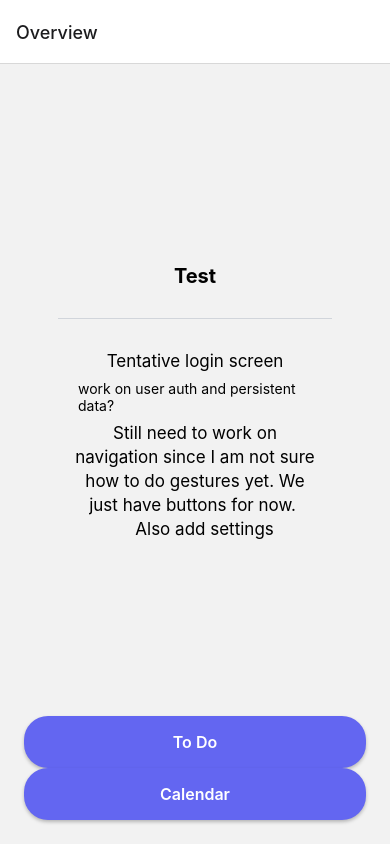
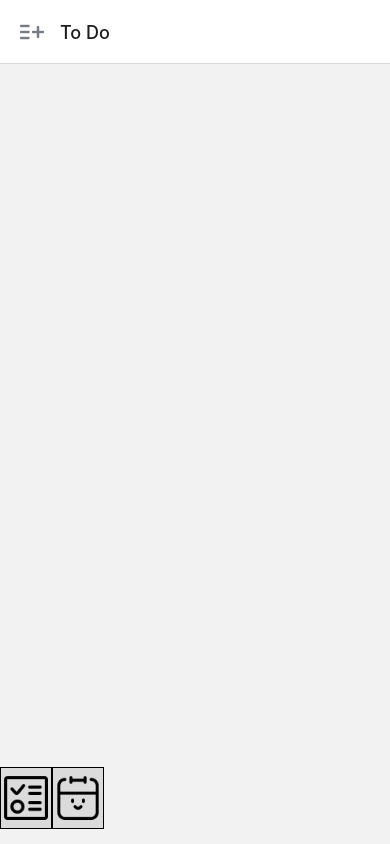
Before and after one commit to triieu/Donezo, a React Native app in the folder Donezo/: screen / in a window 390 px wide. Built offline with nearby package versions, Linux system fonts and the light colour scheme.

Commit message:
implemented navigation bar and working add task modal on to-do view

```diff
--- a/Donezo/navigation/index.js
+++ b/Donezo/navigation/index.js
@@ -1,30 +1,30 @@
 import { NavigationContainer } from '@react-navigation/native';
 import { createStackNavigator } from '@react-navigation/stack';
 
-import { BackButton } from '../src/components/BackButton';
 import Overview from '../src/screens/overview';
 import CalendarScreen from '../src/screens/CalendarScreen';
 import ToDoScreen from '../src/screens/ToDoScreen';
+import AddButton from '~/components/AddButton';
 
 const Stack = createStackNavigator();
 
 export default function RootStack() {
   return (
     <NavigationContainer>
-      <Stack.Navigator initialRouteName="Overview">
+      <Stack.Navigator initialRouteName="To Do">
         <Stack.Screen name="Overview" component={Overview} />
         <Stack.Screen
           name="To Do"
           component={ToDoScreen}
           options={({ navigation }) => ({
-            headerLeft: () => <BackButton onPress={navigation.goBack} />,
+            headerLeft: () => <AddButton onPress={() => navigation.navigate('To Do', { modalVisibility: true })} />,
           })}
         />
         <Stack.Screen
           name="Calendar"
           component={CalendarScreen}
           options={({ navigation }) => ({
-            headerLeft: () => <BackButton onPress={navigation.goBack} />,
+            headerLeft: () => <AddButton onPress={() => navigation.navigate('Calendar', { modalVisibility: true })} />,
           })}
         />
       </Stack.Navigator>
--- /dev/null
+++ b/Donezo/src/components/NavBar.js
@@ -0,0 +1,50 @@
+import React from 'react';
+import { Text, TouchableOpacity, View, StyleSheet, SafeAreaView, Image } from 'react-native';
+
+const NavBar = ( { navigation } ) => {
+    return (
+        <SafeAreaView style={styles.safeArea}>
+            <View style={styles.container}>
+                <TouchableOpacity
+                    style={styles.button}
+                    onPress={() => {navigation.navigate("To Do")}}
+                >
+                    <Image style={styles.icons} source={require('assets/to-do-list-8-512.png')}/>
+                </TouchableOpacity>
+                <TouchableOpacity
+                    style={styles.button}
+                    onPress={() => {navigation.navigate("Calendar")}}
+                >
+                    <Image style={styles.icons} source={require('assets/calendar-188-512.png')}/>
+                </TouchableOpacity>
+            </View>
+        </SafeAreaView>
+    );
+}
+
+const styles = StyleSheet.create({
+    safeArea: {
+        backgroundColor: 'black',
+    },
+    container: {
+        flexDirection: 'row',
+        justifyContent: 'space-evenly',
+        paddingVertical: 15,
+        position: 'absolute',
+        bottom: 0,
+    },
+    button: {
+        backgroundColor: '#dbdbdb',
+        flex:1,
+        borderColor: 'black',
+        borderWidth: 1,
+        paddingVertical: 5
+    },
+    icons: {
+        width: 50,
+        height: 50,
+        alignSelf: 'center'
+    }
+});
+
+export default NavBar;
--- a/Donezo/src/context/TaskContext.js
+++ b/Donezo/src/context/TaskContext.js
@@ -1,21 +1,21 @@
 import createDataContext from "./createDataContext";
 
-const initialState = [
-    {
+const initialState = {
     tasks: []
-    }
-];
+};
 
 const taskReducer = (state, action) => {
     switch(action.type) {
         case 'ADD_TASK':
-            return [...state,
+            return {...state,
+                tasks: [ ...state.tasks,
                     {
                         id: Math.floor(Math.random() * 9999),
                         title: action.payload,
                         completed: false
                     }
-            ];
+                ]
+            };
         case 'DELETE_TASK':
             return { ...state, tasks: state.tasks.filter(task => task.id !== action.payload) };
         case 'UPDATE_TASK':
--- a/Donezo/src/screens/CalendarScreen.js
+++ b/Donezo/src/screens/CalendarScreen.js
@@ -1,7 +1,8 @@
 import React, { useState } from 'react';
 import { View, Text, StyleSheet, FlatList, Dimensions } from 'react-native';
+import NavBar from '~/components/NavBar';
 
-const CalendarScreen = () => {
+const CalendarScreen = (props) => {
   const today = new Date();
   const [selectedMonth, setSelectedMonth] = useState(today);
 
@@ -85,6 +86,7 @@ const CalendarScreen = () => {
   };
 
   return (
+    <View style={styles.container}>
       <FlatList
         data={monthsRange}
         renderItem={renderMonth}
@@ -102,10 +104,15 @@ const CalendarScreen = () => {
           index,
         })}
       />
+      <NavBar navigation={props.navigation}/>
+    </View>
   );
 };
 
 const styles = StyleSheet.create({
+  container: {
+    flex: 1
+  },
   calendarContainer: {
     width: Dimensions.get('window').width,
     paddingTop: 20,
--- a/Donezo/src/screens/ToDoScreen.js
+++ b/Donezo/src/screens/ToDoScreen.js
@@ -1,27 +1,58 @@
-import React, { useContext, useState } from "react";
-import { View, Text, StyleSheet, FlatList, TouchableOpacity } from "react-native";
+import React, { useContext, useEffect, useState } from "react";
+import { View, Text, StyleSheet, FlatList, TouchableOpacity, Button } from "react-native";
 import { Context as TaskContext } from '../context/TaskContext';
 import TaskModal from "~/components/TaskModal";
-import AddButton from "~/components/AddButton";
+import NavBar from "~/components/NavBar";
 
-const ToDoScreen = () => {
-  const { state, deleteTask } = useContext(TaskContext);
-  const [modalVisibility, setmodalVisibility] = useState(false);
+const ToDoScreen = ({ navigation, route }) => {
+  const { addTask } = useContext(TaskContext);
+  const { state } = useContext(TaskContext);
 
-  const renderTask = ({ task }) =>  {
-    console.log(task);
+  const [modalVisibility, setModalVisibility] = useState(false);
+  useEffect(() => {
+    console.log('route.params:', route.params);
+    if (route?.params?.modalVisibility) {
+      setModalVisibility(true);
+    }
+  }, [route])
 
-    return(
-      <View style={styles.task}>
-        <Text>{task.title}</Text>
-        <Button title="Delete" onPress={() => deleteTask(task.id)} />
+  const [detailedTask, setDetailedTask] = useState({      // probably only display title
+    tite: '',
+    note: '',
+    time: '',
+    date: ''
+  });
+
+  const renderTask = ({ item }) =>  {
+    return (
+      <View style={styles.taskContainer}>
+        <TouchableOpacity>
+          <Text style={styles.text}>{item.title}</Text>
+        </TouchableOpacity>
       </View>
     );
   }
 
+  const handleDetailedTask = () => {
+    if (detailedTask.title.trim()) {
+      addTask({detailedTask});
+      setDetailedTask({ title: '', notes: '', time: '', date: '' });  // rest
+      setModalVisibility(false);  // close modal
+    }
+  };
+
+  console.log("Current tasks: ", state.tasks);
+  console.log('Modal Visibility:', modalVisibility);
   return (
     <View style={styles.container}>
-      <AddButton onPress={() => setmodalVisibility(true)}/>
+
+      <TaskModal
+          isVisible={modalVisibility}
+          onClose={() => setModalVisibility(false)}
+          onSubmit={handleDetailedTask}
+          taskData={detailedTask}
+          setTaskData={setDetailedTask}
+      />
 
       <FlatList
         data={state.tasks}
@@ -29,25 +60,28 @@ const ToDoScreen = () => {
         renderItem={renderTask}
       />
 
-      <TaskModal
-          isVisible={modalVisibility}
-          onClose={() => setmodalVisibility(false)}
-      />
+      <NavBar navigation={navigation}/>
     </View>
   );
 }
 
 const styles = StyleSheet.create({
     container: {
-        flex: 1,
-        alignItems: 'center',
-        padding: 20
+        flex: 1
     },
-    task: {
+    taskContainer: {
+      flexDirection: 'row',
+      justifyContent: 'space-between',
       padding: 16,
       marginVertical: 8,
       backgroundColor: '#f9f9f9',
       borderRadius: 8,
+    },
+    text: {
+      fontSize: 18
+    },
+    taskInformation: {
+
     }
 });
 
```
Also changed, not shown: Donezo/assets/calendar-188-512.png (added), Donezo/assets/to-do-list-8-512.png (added). Lines whose indentation alone changed are shown as unchanged.
